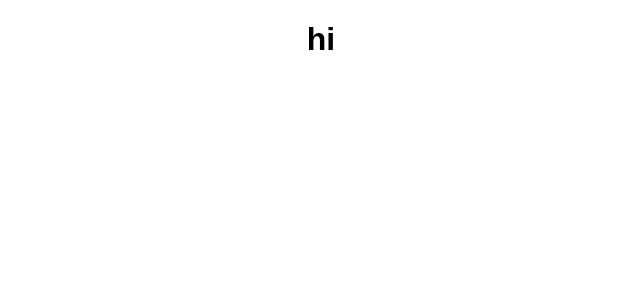
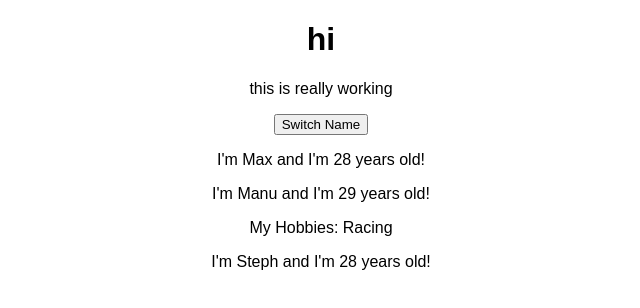
Before and after one commit to tasneemfarag/react-from-scratch, a React (Create React App) app in the folder react-complete-guide/: page / in a window 1280 px wide. Shown: the top 308 px of the page, without its empty margins (319-959 px from the left). Built offline with nearby package versions, Linux system fonts and the light colour scheme.

Commit message:
creating components

```diff
--- a/react-complete-guide/src/App.css
+++ b/react-complete-guide/src/App.css
@@ -1,28 +1,3 @@
 .App {
   text-align: center;
 }
-
-.App-logo {
-  animation: App-logo-spin infinite 20s linear;
-  height: 80px;
-}
-
-.App-header {
-  background-color: #222;
-  height: 150px;
-  padding: 20px;
-  color: white;
-}
-
-.App-title {
-  font-size: 1.5em;
-}
-
-.App-intro {
-  font-size: large;
-}
-
-@keyframes App-logo-spin {
-  from { transform: rotate(0deg); }
-  to { transform: rotate(360deg); }
-}
--- a/react-complete-guide/src/App.js
+++ b/react-complete-guide/src/App.js
@@ -1,12 +1,25 @@
 import React, { Component } from 'react';
-import logo from './logo.svg';
 import './App.css';
+import Person from './Person/Person';
 
 class App extends Component {
+  state = {
+    persons: [
+      {name: 'Max', age: 28},
+      {name: 'Manu', age: 29},
+      {name: 'Steph', age: 28}
+    ]
+  }
+
   render() {
     return (
       <div className="App">
        <h1>hi</h1>
+       <p>this is really working</p>
+       <button>Switch Name</button>
+       <Person name={this.state.persons[0].name} age={this.state.persons[0].age} />
+       <Person name={this.state.persons[1].name} age={this.state.persons[1].age}>My Hobbies: Racing </Person>
+       <Person name={this.state.persons[2].name} age={this.state.persons[2].age} />
       </div>
     );
   }
--- /dev/null
+++ b/react-complete-guide/src/Person/Person.js
@@ -0,0 +1,13 @@
+import React from 'react';
+import { render } from 'react-dom';
+
+const person = (props) => {
+    return (
+        <div>
+            <p>I'm {props.name} and I'm {props.age} years old!</p>
+            <p>{props.children}</p>
+        </div>
+    )
+};
+
+export default person;
```
Also changed, not shown: react-complete-guide/src/logo.svg (deleted).
